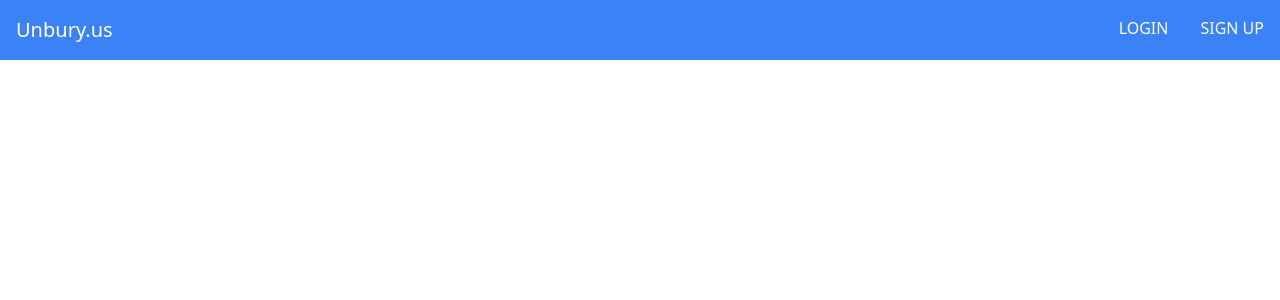
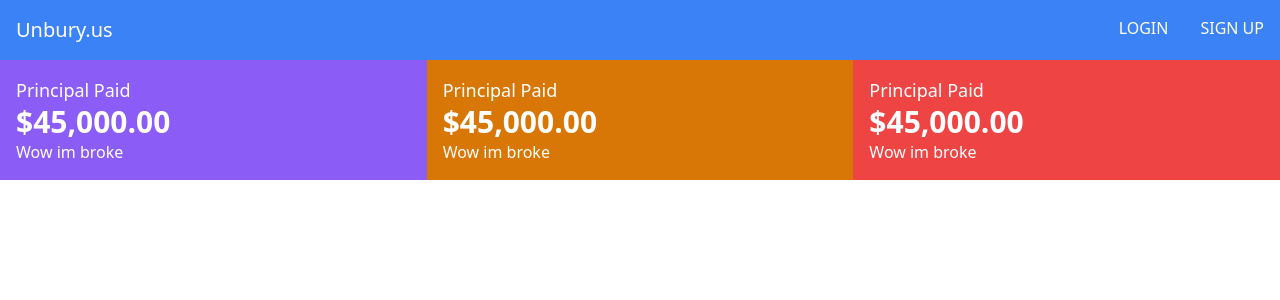
Before and after one commit to iaewing/debt-payoff-calculator, a Vue app: page / in a window 1280 px wide. Shown: the top 300 px of the page. Built offline with nearby package versions, Linux system fonts and the light colour scheme.

Commit message:
Create card component

```diff
--- a/src/App.vue
+++ b/src/App.vue
@@ -1,14 +1,51 @@
 <template>
   <NavBar />
+  <div class="grid grid-cols-3">
+    <Card class="bg-purple-500 text-white p-4">
+    <template v-slot:default>
+      $45,000.00
+    </template>
+    <template v-slot:header>
+      <div>Principal Paid</div>
+    </template>
+    <template v-slot:subtext>
+      Wow im broke
+    </template>
+  </Card>
+    <Card class="bg-yellow-600 text-white p-4">
+      <template v-slot:default>
+        $45,000.00
+      </template>
+      <template v-slot:header>
+        <div>Principal Paid</div>
+      </template>
+      <template v-slot:subtext>
+        Wow im broke
+      </template>
+    </Card>
+    <Card class="bg-red-500 text-white p-4">
+      <template v-slot:default>
+        $45,000.00
+      </template>
+      <template v-slot:header>
+        <div>Principal Paid</div>
+      </template>
+      <template v-slot:subtext>
+        Wow im broke
+      </template>
+    </Card>
+  </div>
 </template>
 
 <script>
 import NavBar from './components/NavBar.vue'
+import Card from './components/Card.vue'
 
 export default {
   name: 'App',
   components: {
     NavBar,
+    Card,
   }
 }
 </script>
--- /dev/null
+++ b/src/components/Card.vue
@@ -0,0 +1,19 @@
+<template>
+  <div class="flex flex-col max-w-2xl ">
+    <div class="text-lg">
+      <slot name="header" />
+    </div>
+    <div class="text-3xl font-bold">
+      <slot></slot>
+    </div>
+    <div>
+      <slot name="subtext"></slot>
+    </div>
+  </div>
+</template>
+
+<script>
+export default {
+  name: "Card"
+}
+</script>
```
